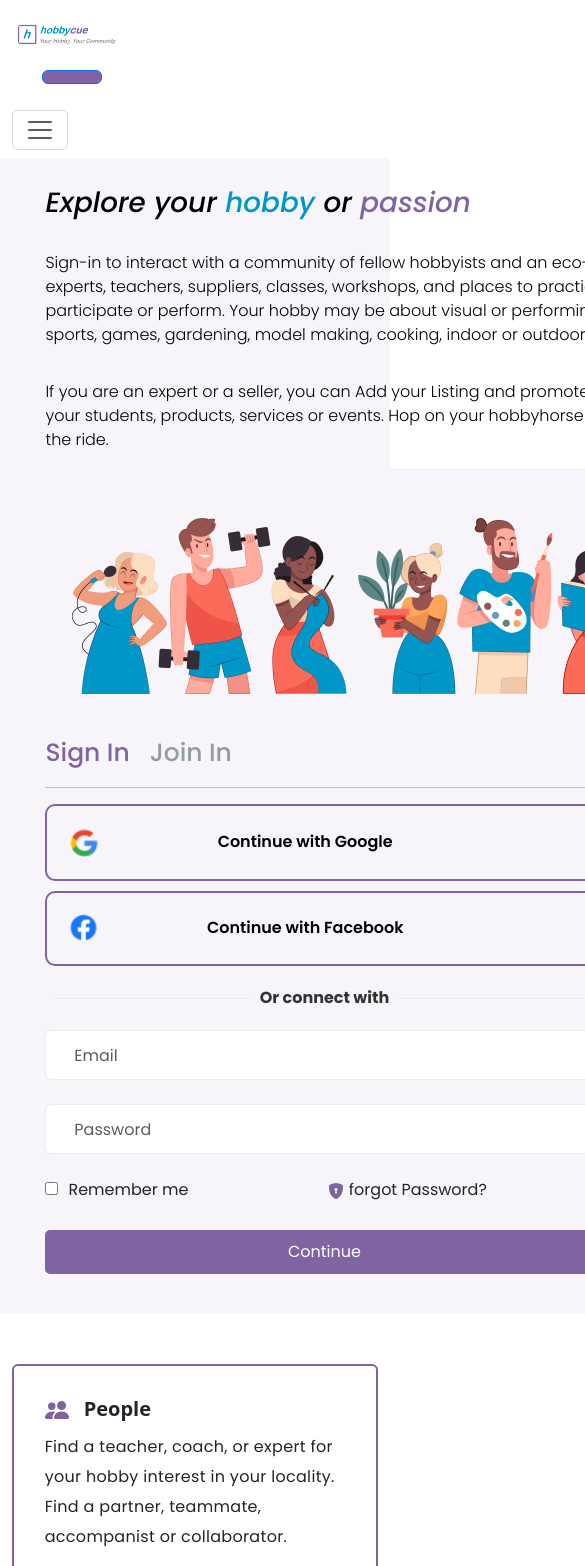
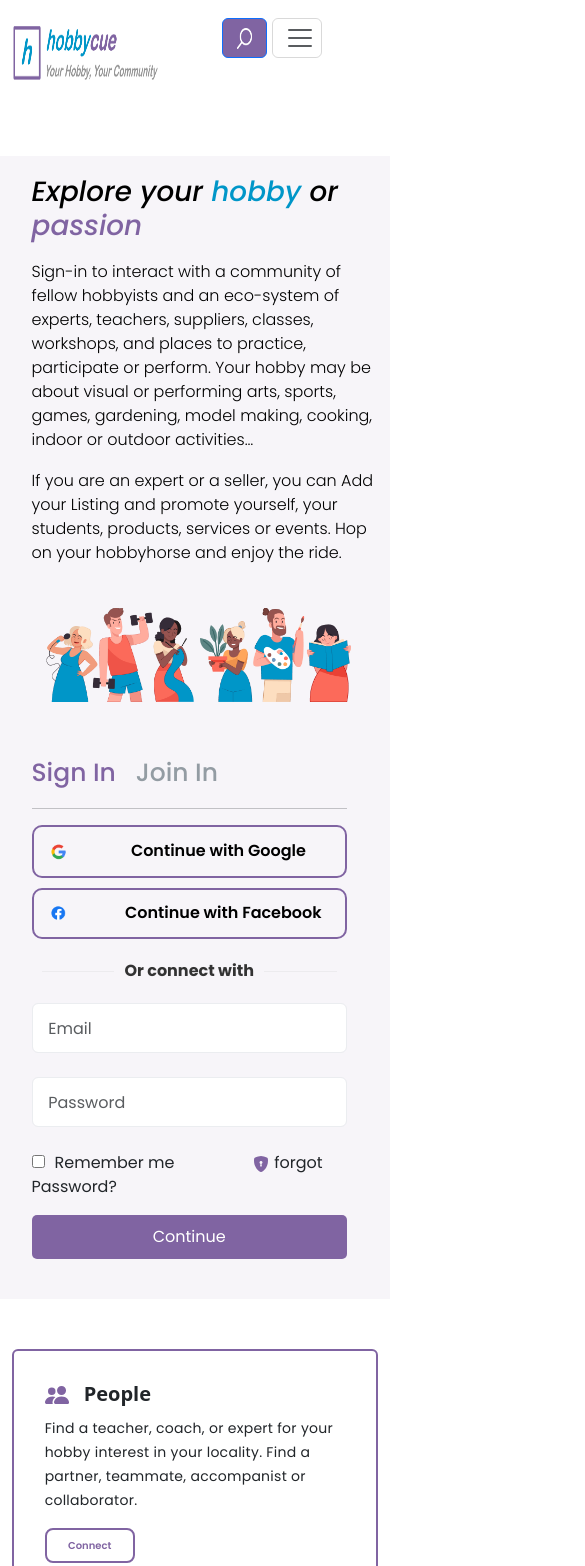
Before and after one commit to Dhvani365/Task1_ReactJS, a React (Create React App) app in the folder responsive-app/: page / in a window 390 px wide. Shown: the top 1566 px of the page, 585 px wide, since content can reach past the window. Built offline with nearby package versions, Linux system fonts and the light colour scheme; a web font is replaced by a local one.

Commit message:
Made a responsive landing page

```diff
--- a/responsive-app/public/index.html
+++ b/responsive-app/public/index.html
@@ -3,6 +3,7 @@
   <head>
     <meta charset="utf-8" />
     <link rel="icon" href="%PUBLIC_URL%/favicon.ico" />
+
     <meta name="viewport" content="width=device-width, initial-scale=1" />
     <meta name="theme-color" content="#000000" />
     <meta
--- a/responsive-app/src/App.js
+++ b/responsive-app/src/App.js
@@ -1,4 +1,4 @@
-import logo from './logo.svg';
+// import logo from './logo.svg';
 import './App.css';
 import NavBar from '../src/component/navbar';
 import HeroSection from '../src/component/hero';
--- a/responsive-app/src/component/addYour.css
+++ b/responsive-app/src/component/addYour.css
@@ -32,3 +32,27 @@
     padding: 2%;
     font-family: 'Poppins';
 }
+
+/* Responsive Adjustments */
+@media (max-width: 768px) {
+    .cont-card {
+        display: flex;
+        width: 90%;
+        margin-left: 5%;
+        margin-top: 5%;
+        margin-bottom: 5%;
+        justify-content: center;
+    }
+    .cont-cardbtn {
+        width: 100%;
+    }
+
+    .cont-cardBody {
+        text-align: center; /* Center the text on smaller screens */
+    }
+    .iconBtn {
+        min-width: 40px;
+        height: 40px;
+    }
+
+}
--- a/responsive-app/src/component/addYour.js
+++ b/responsive-app/src/component/addYour.js
@@ -14,7 +14,7 @@ function AddYourWork(){
                         <Card className="cont-card">
                             <Card.Body className="cont-cardBody">
                                 <Card.Title style={{fontWeight: 700}}>
-                                <button style={{borderRadius: "50%", backgroundColor: "#0096C8", border: "none", padding: "0px", height: "40px", width:"5%", marginRight: "3%"}}>
+                                <button style={{borderRadius: "50%", backgroundColor: "#0096C8", border: "none", padding: "0px", height: "40px", width:"5%", marginRight: "3%"}} className="iconBtn">
                                     <svg xmlns="http://www.w3.org/2000/svg" width="16" height="16" fill="currentColor" className="bi bi-plus-circle" viewBox="0 0 16 16" style={{height: "100%", width: "100%"}}>
                                         <path style={{color: "white"}} d="M8 4a.5.5 0 0 1 .5.5v3h3a.5.5 0 0 1 0 1h-3v3a.5.5 0 0 1-1 0v-3h-3a.5.5 0 0 1 0-1h3v-3A.5.5 0 0 1 8 4"/>
                                     </svg>
--- a/responsive-app/src/component/footer.css
+++ b/responsive-app/src/component/footer.css
@@ -1,8 +1,5 @@
 /* applying css to the top container */
 .footer-top-container{
-    width: 100%;
-    margin-top: 0%;
-    margin-bottom: 0%;
     background-color: #F7FDFF;
 }
 .footer-top-content{
@@ -32,7 +29,7 @@
 .footer-top-img{
     height: 50%;
     width: 90%;
-    margin-top: 10%;
+    margin-top: 40%;
     margin-right: 10%;
     padding-left: 0%;
     margin-bottom: 5%;
@@ -116,8 +113,59 @@ li {
 /* resposiveness */
 @media (max-width: 768px) {
     .footer-top-content {
+        display: flex;
+        width: 100%;
         flex-direction: column;
-        align-items: center;
+        align-items: left;
         text-align: center;
+        padding-left: 0; /* Remove padding for smaller screens */
+        padding-right: 0; /* Remove padding for smaller screens */
+        margin:0;
+        margin-bottom: 20px;
+    }
+    .footer-top-content .content{
+        font-size: 18px;
+    }
+    .footer-top-content .footer-top-btn{
+        max-width: 350px;
+        max-height: 30px;
+        font-size: 14px;
+        font-weight: 400;
+    }
+    footer-bottom-container{
+        margin-top: 40px;
+        display: flex;
+        justify-content: center;
+        align-items: left;
+        margin-left: 200px;
+    }
+    .footer-bottom-content {
+        margin-top: 40px;
+        text-align: left;
+        flex-direction: column;
+        margin:0;
+    }
+
+    .social-title{
+        margin-left: 20px;
+    }
+    .social-media {
+        margin-top: 40px;
+        justify-content: center;
+        margin-left: 10px;
+        margin-bottom:10px;
+        margin-top: 0;
+
+    }
+    .invite-text{
+        margin-left: 0px;
+        margin-right: 150px;
+    }
+    .footer-search-bar {
+        text-align: center;
+        margin:0;
+    }
+    .footer-bottom{
+        margin-top: 40px;
     }
 }
--- a/responsive-app/src/component/footer.js
+++ b/responsive-app/src/component/footer.js
@@ -1,6 +1,5 @@
 import React from 'react';
 import Container from 'react-bootstrap/Container';
-import Button from 'react-bootstrap/Button';
 import Form from 'react-bootstrap/Form';
 import Row from 'react-bootstrap/Row';
 import Col from 'react-bootstrap/Col';
@@ -15,14 +14,22 @@ function Footer(){
                 <Row className="footer-top-content">
                     <h2 className='content'>Your <span style={{color: "#0096C8"}}>Hobby</span>, Your <span style={{color: "#8064A2"}}>Community</span></h2>
                     <button className="footer-top-btn" style={{width:"150px", height:"50px"}}>Get Started</button>
+                    <a href="#">
+                        <button style={{borderRadius: "50%", marginLeft: "80%", height: "100%", width: "3%", border:"none", background: "#F7FDFF"}} className="go-top-btn">
+                            <svg xmlns="http://www.w3.org/2000/svg" width="16" height="16" fill="currentColor" class="bi bi-arrow-up-circle" viewBox="0 0 16 16" style={{color: "black", height: "100%", width: "100%"}}>
+                                <path fill-rule="evenodd" d="M1 8a7 7 0 1 0 14 0A7 7 0 0 0 1 8m15 0A8 8 0 1 1 0 8a8 8 0 0 1 16 0m-7.5 3.5a.5.5 0 0 1-1 0V5.707L5.354 7.854a.5.5 0 1 1-.708-.708l3-3a.5.5 0 0 1 .708 0l3 3a.5.5 0 0 1-.708.708L8.5 5.707z"/>
+                            </svg>
+                            </button>
+                    </a>
                     <img className="footer-top-img" src={FooterImg}/>
+
                 </Row>
             </Container>
 
             {/* bottom container */}
-            <Container className="footer-bottom-container" >
+            <Container fluid className="footer-bottom-container" >
                 <Row className="footer-bottom-content">
-                    <Col xs={6} sm={3}>
+                    <Col>
                         <ul>
                             <li style={{marginBottom: "5%"}}><b>Hobbycue</b></li>
                             <li>About Us</li>
@@ -32,7 +39,7 @@ function Footer(){
                             <li>Contact Us</li>
                         </ul>
                     </Col>
-                    <Col xs={6} sm={3}>
+                    <Col>
                         <ul>
                             <li style={{marginBottom: "5%"}}><b>How Do I</b></li>
                             <li>Sign Up</li>
@@ -43,7 +50,7 @@ function Footer(){
                             <li>Other Queries</li>
                         </ul>
                     </Col>
-                    <Col xs={6} sm={3}>
+                    <Col>
                         <ul>
                             <li style={{marginBottom: "5%"}}><b>Quick Links</b></li>
                             <li>Listings</li>
@@ -52,8 +59,8 @@ function Footer(){
                             <li>Community</li>
                         </ul>
                     </Col>
-                    <Col xs={6} sm={3}>
-                        <h6 style={{fontWeight: 800}}>Social Media</h6>
+                    <Col>
+                        <h6 style={{fontWeight: 800}} className='social-title'>Social Media</h6>
                         <div className='social-media'>
                             <button className='social-media-btn'>
                                 <svg xmlns="http://www.w3.org/2000/svg" width="16" height="16" fill="currentColor" className="bi bi-facebook" viewBox="0 0 16 16" style={{color:"#6D747A"}}>
@@ -94,7 +101,7 @@ function Footer(){
 
                         {/* search bar */}
                         <div className='footer-search-bar'>
-                            <h6 style={{fontWeight: 800}}>Invite Friends</h6>
+                            <h6 style={{fontWeight: 800}} className='invite-text'>Invite Friends</h6>
                             <Form className="d-flex footer-searchbar">
                                 <input
                                     type="text"
--- a/responsive-app/src/component/hero.css
+++ b/responsive-app/src/component/hero.css
@@ -4,8 +4,8 @@
   .main-container {
     display:flex;
     justify-content: space-between;
-    width: 1500px;
-    max-width: 1500px;
+    width: 100%;
+    max-width: 100%;
     margin-top: 0;
     background-color: #F7F5F9;
     padding-top: 2%;
@@ -93,11 +93,26 @@
     background-color: #1a1a1a; /* Darken button color on hover */
   }
 
-  /* Responsiveness (optional) */
+  /* Responsiveness */
   @media (max-width: 768px) {
-    /* Adjust styles for smaller screens as needed */
-    .col-div-1,
+    .main-container {
+      flex-direction: row;
+      justify-content: space-between;
+      padding-left: 5%;
+      padding-right: 5%;
+    }
+    .col-div-1 {
+      width: 60%;
+      text-align: left;
+      padding: 3%;
+      margin-left: 5%;
+    }
     .col-div-2 {
-      width: 100%; /* Make columns full width on small screens */
+      width: 40%;
+      margin-left: 5%;
+      margin-right: 8%;
+    }
+    .col-div-1 img{
+      width: 100%;
     }
   }
--- a/responsive-app/src/component/listing.css
+++ b/responsive-app/src/component/listing.css
@@ -58,3 +58,25 @@
   .listing-card:hover svg {
     fill: white;
   }
+
+  /* Responsive Adjustments */
+@media (max-width: 768px) {
+  .listing-card-body {
+      padding-left: 15px;
+      padding-top: 20px;
+      height: auto;
+      margin-bottom: 2%;
+  }
+
+  .listing-card svg {
+      width: 10%;
+      height: 10%;
+      margin-right: 3%;
+  }
+
+  .listing-card-btn {
+      font-size: 10px;
+      height: 35px;
+      width: 30%;
+  }
+}
--- a/responsive-app/src/component/navbar.css
+++ b/responsive-app/src/component/navbar.css
@@ -22,7 +22,7 @@
 }
 .search-button {
     height: 40px;
-    width: 30%;
+    width: 20%;
     margin-left: -45px;
 }
 
@@ -68,35 +68,49 @@
     color: white;
 }
 /* Responsive adjustments */
- @media (max-width: 768px) {
+@media (max-width: 768px) {
+    .navbar{
+        display: flex;
+        flex-direction: column;
+    }
     .logo {
-        width: 100px;
-        height: auto;
-        margin-left: 5px;
+        width: 50%;
+        max-height: 60px;
+        margin-left: 0;
     }
-    .search-textbox {
+
+    .search-textbox{
         display: none;
     }
-    .search-button{
-        background-color: white;
-        color: #8064A2;
-        height: 0px;
-        width: 30px;
-        margin-left: 0px;
-        margin-top: 0px;
+
+    .searchbar .search-button{
+        display: block;
+        margin-left: 180px;
+        margin-top: -90px;
+        max-width: 45px;
+        max-height: 40px;
     }
-    .search-btn{
-        height: 100%;
-        width: 100%;
-    }
+
     .signinbtn {
         display: none;
     }
-    .mobile-icons {
+
+    .navbar-toggler {
+        display: block;
+        margin-left: 260px;
+        margin-top: -220px;
+        max-width: 50px;
+        max-height: 40px;
+    }
+
+    .navbar-collapse {
+        flex-grow: 0;
+    }
+    .nav-link {
+        margin-left: 0;
+        margin-right: 20px;
+    }
+    .bell-icon{
         display: flex;
-        align-items: center;
-    }
-    .mobile-icons .search-button {
-        margin: 0 10px;
     }
 }
--- a/responsive-app/src/component/navbar.js
+++ b/responsive-app/src/component/navbar.js
@@ -29,7 +29,7 @@ function NavBar(){
                         placeholder="Search here..."
                         className="search-textbox"
                     />
-                    <Button className="search-button" style={{backgroundColor: "#8064A2", width: "20%"}}><img className="search-btn-img" src={searchIcon} height="80%" width="80%"/></Button>
+                    <Button className="search-button" style={{backgroundColor: "#8064A2", width: "17%"}}><img className="search-btn-img" src={searchIcon} height="80%" width="80%"/></Button>
                 </Form>
 
                 {/* making responsive */}
@@ -42,7 +42,7 @@ function NavBar(){
                     >
                         {/* dropdowns */}
                         <svg xmlns="http://www.w3.org/2000/svg" width="16" height="16" fill="currentColor" className="bi bi-compass-fill" viewBox="0 0 16 16"
-                            style={{width: "22px", height: "22px", marginTop: "22px", marginLeft: "50px", color: "#8064A2"}}
+                            style={{width: "22px", height: "22px", marginTop: "22px", marginLeft: "50px", color: "#8064A2", cursor:"pointer"}}
                         >
                             <path d="M15.5 8.516a7.5 7.5 0 1 1-9.462-7.24A1 1 0 0 1 7 0h2a1 1 0 0 1 .962 1.276 7.5 7.5 0 0 1 5.538 7.24m-3.61-3.905L6.94 7.439 4.11 12.39l4.95-2.828 2.828-4.95z"/>
                         </svg>
@@ -59,7 +59,7 @@ function NavBar(){
                         </NavDropdown>
 
                         <svg xmlns="http://www.w3.org/2000/svg" width="16" height="16" fill="currentColor" className="bi bi-nut-fill" viewBox="0 0 16 16"
-                            style={{width: "22px", height: "22px", marginTop: "22px", marginLeft: "20px", color: "#8064A2"}}
+                            style={{width: "22px", height: "22px", marginTop: "22px", marginLeft: "20px", color: "#8064A2", cursor:"pointer"}}
                         >
                             <path d="M4.58 1a1 1 0 0 0-.868.504l-3.428 6a1 1 0 0 0 0 .992l3.428 6A1 1 0 0 0 4.58 15h6.84a1 1 0 0 0 .868-.504l3.429-6a1 1 0 0 0 0-.992l-3.429-6A1 1 0 0 0 11.42 1zm5.018 9.696a3 3 0 1 1-3-5.196 3 3 0 0 1 3 5.196"/>
                         </svg>
@@ -75,17 +75,17 @@ function NavBar(){
 
                         {/* icons */}
                         <svg xmlns="http://www.w3.org/2000/svg" width="16" height="16" fill="currentColor" className="bi bi-bookmark-fill" viewBox="0 0 16 16"
-                            style={{width: "20px", height: "20px", marginTop: "24px", marginLeft: "20px", color: "#8064A2"}}
+                            style={{width: "20px", height: "20px", marginTop: "24px", marginLeft: "20px", color: "#8064A2", cursor:"pointer"}}
                         >
                             <path d="M2 2v13.5a.5.5 0 0 0 .74.439L8 13.069l5.26 2.87A.5.5 0 0 0 14 15.5V2a2 2 0 0 0-2-2H4a2 2 0 0 0-2 2"/>
                         </svg>
-                        <svg xmlns="http://www.w3.org/2000/svg" width="16" height="16" fill="currentColor" className="bi bi-bell-fill" viewBox="0 0 16 16"
-                            style={{width: "20px", height: "20px", marginTop: "24px", marginLeft: "20px", color: "#8064A2"}}
+                        <svg xmlns="http://www.w3.org/2000/svg" width="16" height="16" fill="currentColor" className="bi bi-bell-fill bell-icon" viewBox="0 0 16 16"
+                            style={{width: "20px", height: "20px", marginTop: "24px", marginLeft: "20px", color: "#8064A2", cursor:"pointer"}}
                         >
                             <path d="M8 16a2 2 0 0 0 2-2H6a2 2 0 0 0 2 2m.995-14.901a1 1 0 1 0-1.99 0A5 5 0 0 0 3 6c0 1.098-.5 6-2 7h14c-1.5-1-2-5.902-2-7 0-2.42-1.72-4.44-4.005-4.901"/>
                         </svg>
                         <svg xmlns="http://www.w3.org/2000/svg" width="16" height="16" fill="currentColor" className="bi bi-cart-fill" viewBox="0 0 16 16"
-                            style={{width: "20px", height: "20px", marginTop: "24px", marginLeft: "20px", color: "#8064A2"}}
+                            style={{width: "20px", height: "20px", marginTop: "24px", marginLeft: "20px", color: "#8064A2", cursor:"pointer"}}
                         >
                             <path d="M0 1.5A.5.5 0 0 1 .5 1H2a.5.5 0 0 1 .485.379L2.89 3H14.5a.5.5 0 0 1 .491.592l-1.5 8A.5.5 0 0 1 13 12H4a.5.5 0 0 1-.491-.408L2.01 3.607 1.61 2H.5a.5.5 0 0 1-.5-.5M5 12a2 2 0 1 0 0 4 2 2 0 0 0 0-4m7 0a2 2 0 1 0 0 4 2 2 0 0 0 0-4m-7 1a1 1 0 1 1 0 2 1 1 0 0 1 0-2m7 0a1 1 0 1 1 0 2 1 1 0 0 1 0-2"/>
                         </svg>
--- a/responsive-app/src/component/testimonials.css
+++ b/responsive-app/src/component/testimonials.css
@@ -131,3 +131,86 @@
     font-size: 14px;
     color: #0096C8;
   }
+/* Media queries for responsiveness */
+@media (max-width: 768px) {
+  .test-card {
+      width: 90%;
+      margin: 5% auto;
+      text-align: center;
+      align-items: center;
+  }
+
+  .custom-audio-player {
+      flex-direction: row;
+      height: auto;
+      margin-left: 0;
+      padding: 10px;
+  }
+
+  .custom-audio-player .play-pause-button {
+      margin-bottom: 10px;
+  }
+
+  .custom-audio-player .progress-bar {
+      margin: 10px 0;
+  }
+
+  .custom-audio-player .progress-time {
+      margin-left: 0;
+  }
+
+  .profile-card {
+      flex-direction: column;
+      align-items: center;
+      max-width: 100%;
+      margin: 20px auto;
+  }
+
+  .profile-card img {
+      width: 50px;
+      height: 50px;
+      margin-right: 0;
+      margin-bottom: 10px;
+  }
+
+  .profile-info h2, .profile-info p {
+      text-align: center;
+  }
+
+  .bottom-content {
+      flex-direction: column;
+      padding: 10px;
+  }
+}
+
+@media (max-width: 480px) {
+  .card-text {
+      font-size: 14px;
+      line-height: 24px;
+      align-items: center;
+  }
+
+  .custom-audio-player .play-pause-button {
+      width: 30px;
+      height: 30px;
+  }
+
+  .custom-audio-player .progress-time {
+      font-size: 10px;
+  }
+
+  .custom-audio-player .progress-bar {
+      margin: 10px 0;
+  }
+  .profile-card {
+    display: flex;
+    flex-direction: row;
+    align-items: center;
+    max-width: 100%;
+    margin-top: 30px;
+    gap: 10px;
+   }
+  .test-img{
+    min-width: 40px;
+  }
+}
--- a/responsive-app/src/component/testimonials.js
+++ b/responsive-app/src/component/testimonials.js
@@ -16,7 +16,7 @@ function Testimonials(){
                         <Card className="test-card" style={{background: "#F7F5F9"}}>
                             <Card.Body className="test-cardBody">
                             {/* Title */}
-                            <Card.Title><img src={testImg} width='5%' height='50px' style={{marginRight: "10px"}}/>Testimonials</Card.Title>
+                            <Card.Title><img className='test-img' src={testImg} width='5%' height='50px' style={{marginRight: "10px"}}/>Testimonials</Card.Title>
                             {/* Content */}
                             <Card.Text className="card-text">In a fast growing and ever changing city like Bangalore, it sometimes becomes very difficult to find or connect with like minded people. Websites like hobbycue.com is a great service which helps me get in touch with, communicate, connect, and exchange ideas with other dancers. It also provides the extra benefit of finding products and services that I can avail, which I can be assured is going to be of great quality as it comes recommended by people of the hobbycue community. To have discussions, to get visibility, and to be able to safely explore various hobbies and activities in my city, all under one roof, is an excellent idea and I highly recommend it.</Card.Text>
 
```
Also changed, not shown: responsive-app/src/logo.svg (deleted).
